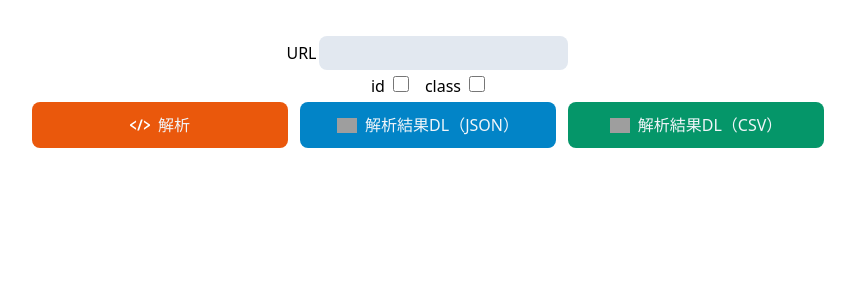
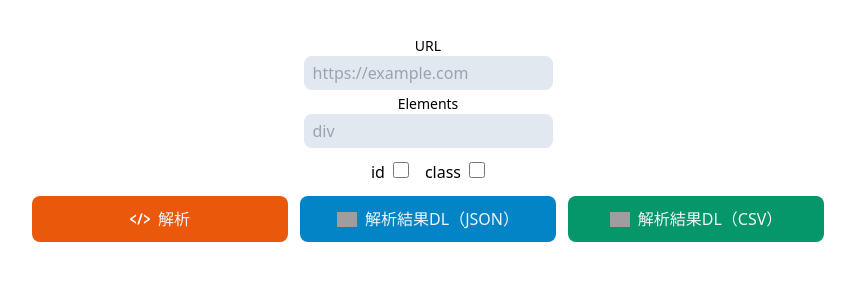
Before and after one commit to superneko160/htmlparser-frontend, a React (Vite) app in the folder htmlparser/: page / in a window 1280 px wide. Shown: the top 300 px of the page, without its empty margins (212-1067 px from the left). Built offline with nearby package versions, Linux system fonts and the light colour scheme; grey boxes are pictures that could not be loaded.

Commit message:
feat:add input element

```diff
--- a/htmlparser/src/components/Form.tsx
+++ b/htmlparser/src/components/Form.tsx
@@ -20,7 +20,8 @@ function Form({ onSubmit }: FormProps) {
         <div>
             <form onSubmit={handleSubmit}>
                 <div className='my-1'>
-                    <label htmlFor='url' className='text-medium'>
+                    <div className='m-1'>
+                        <label htmlFor='url' className='block text-sm'>
                             URL
                         </label>
                         <input
@@ -28,10 +29,24 @@ function Form({ onSubmit }: FormProps) {
                             id='url'
                             value={value}
                             onChange={e => setValue(e.target.value)}
+                            placeholder='https://example.com'
                             className='rounded-lg border border-transparent px-2 py-1 mx-0.5 text-base font-medium text-slate-800 bg-slate-200 cursor-pointer transition-colors focus:outline-none focus:ring-2 focus:ring-opacity-75'
                         />
                     </div>
-                <div className='flex justify-center'>
+                    <div className='m-1'>
+                        <label htmlFor='elements' className='block text-sm'>
+                            Elements
+                        </label>
+                        <input
+                            type='text'
+                            id='elements'
+                            value=''
+                            placeholder='div'
+                            className='rounded-lg border border-transparent px-2 py-1 mx-0.5 text-base font-medium text-slate-800 bg-slate-200 cursor-pointer transition-colors focus:outline-none focus:ring-2 focus:ring-opacity-75'
+                        />
+                    </div>
+                </div>
+                <div className='flex justify-center my-3'>
                     <div className='mr-4'>
                         <label htmlFor='id' className='text-medium mr-2'>
                             id
```
Lines whose indentation alone changed are shown as unchanged.
